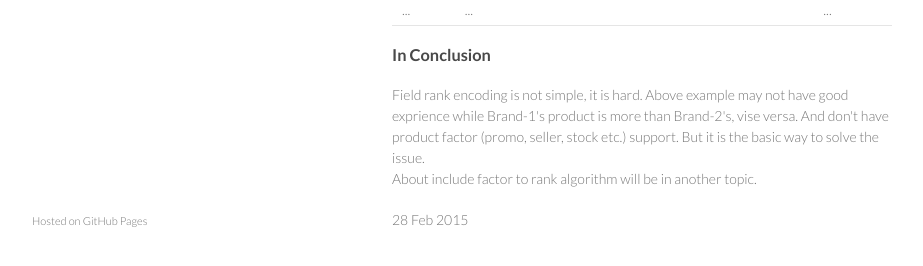
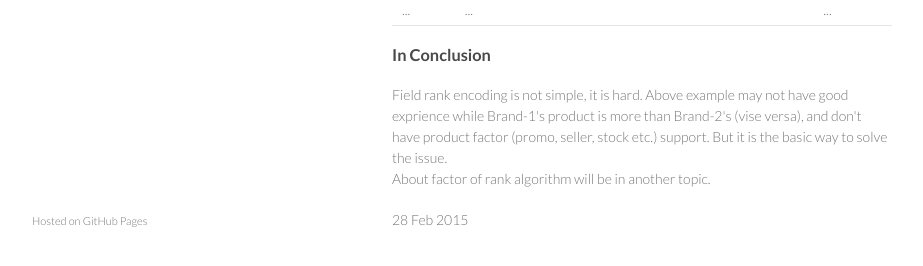
Before and after one commit to atealxt/atealxt.github.io, a Jekyll site: the page built from _posts/2015-02-28-search-result-order-issue-1.html, in a window 1280 px wide and 900 px high, scrolled down 1205 px. Shown: the part 600-866 px from the top of the window, without its empty margins (178-1101 px from the left). Built offline with Jekyll 4.4.1, drawn with Linux system fonts in a browser that asks for light colours; comment, search, counter and statistics services are not loaded.

Commit message:
Update 2015-02-28-search-result-order-issue-1.html

```diff
--- a/_posts/2015-02-28-search-result-order-issue-1.html
+++ b/_posts/2015-02-28-search-result-order-issue-1.html
@@ -115,7 +115,6 @@
 </h3>
 
 <p>
-Field rank encoding is not simple, it is hard. Above example may not have good exprience while Brand-1's product is more than Brand-2's, vise versa.
-And don't have product factor (promo, seller, stock etc.) support. But it is the basic way to solve the issue.<br>
-About include factor to rank algorithm will be in another topic.
+Field rank encoding is not simple, it is hard. Above example may not have good exprience while Brand-1's product is more than Brand-2's (vise versa), and don't have product factor (promo, seller, stock etc.) support. But it is the basic way to solve the issue.<br>
+About factor of rank algorithm will be in another topic.
 </p>
```
